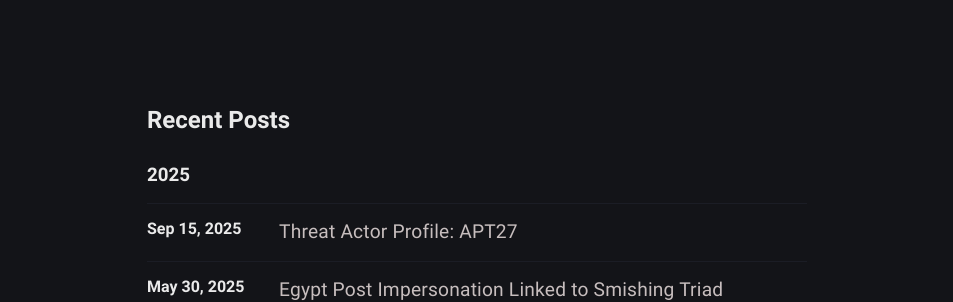
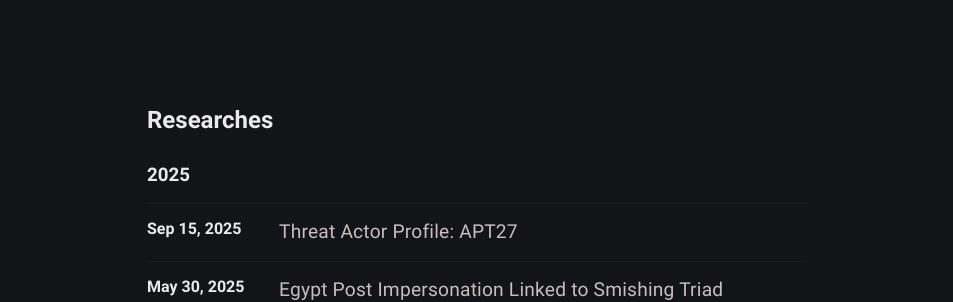
Before and after one commit to M4lcode/m4lcode.github.io, a Jekyll site: the page built from index.md, in a window 1280 px wide. Shown: the part 461-763 px from the top of the page, without its empty margins (163-1116 px from the left). Built offline with Jekyll 4.4.1, drawn with Linux system fonts in a browser that asks for light colours.

Commit message:
Update home.html

```diff
--- a/_layouts/home.html
+++ b/_layouts/home.html
@@ -3,7 +3,7 @@
 home: true
 ---
 
-<h1 class="posts-item-note" aria-label="Recent Posts">Recent Posts</h1>
+<h1 class="posts-item-note" aria-label="Researches">Researches</h1>
 
 {%- assign posts_by_year = site.posts | group_by_exp: "post", "post.date | date: '%Y'" -%}
 {%- assign posts_by_year = posts_by_year | sort: "name" | reverse -%}
```
